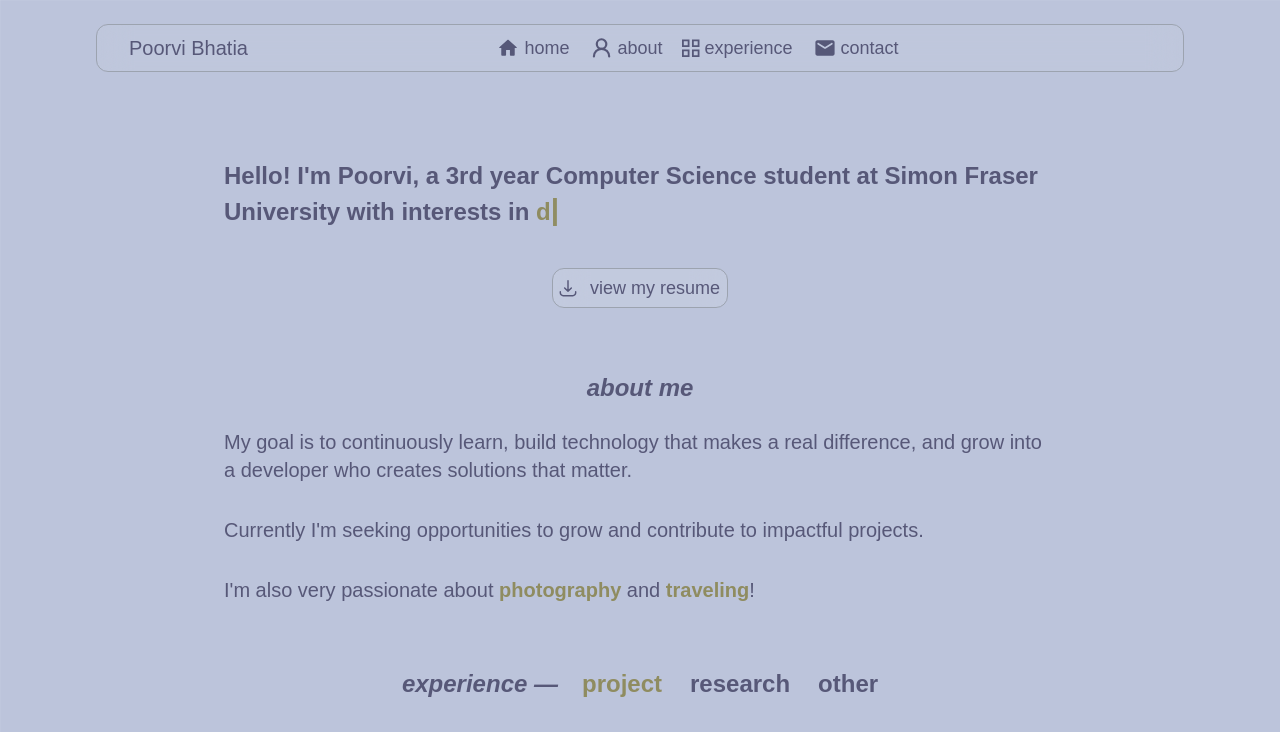
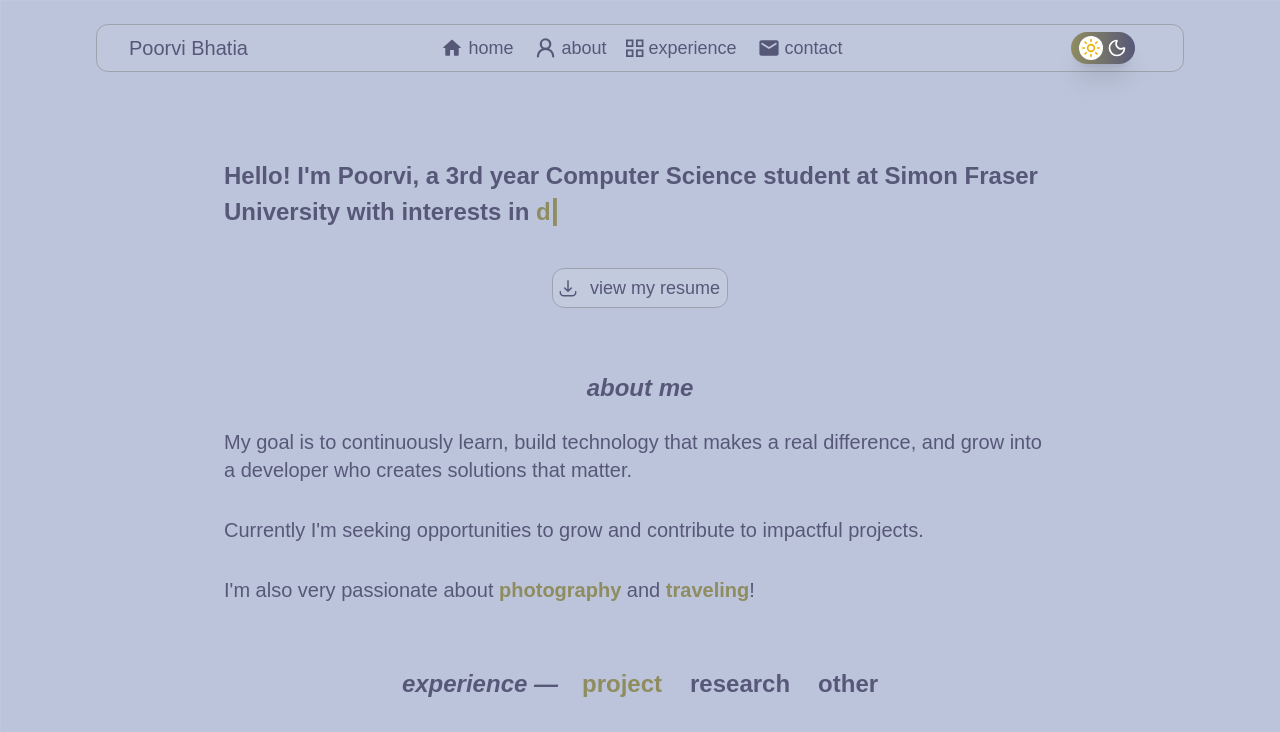
Before and after one commit to notpoorvi/portfolio, a React (Vite) app: page / in a window 1280 px wide. Shown: the top 732 px of the page. Built offline with nearby package versions, Linux system fonts and the light colour scheme; a web font is replaced by a local one.

Commit message:
added dark mode toggle button component

```diff
--- a/package.json
+++ b/package.json
@@ -11,6 +11,7 @@
   },
   "dependencies": {
     "@emailjs/browser": "^4.4.1",
+    "lucide-react": "^0.525.0",
     "react": "^19.1.0",
     "react-dom": "^19.1.0"
   },
--- /dev/null
+++ b/src/components/DarkModeBtn.jsx
@@ -0,0 +1,36 @@
+import { Sun, Moon } from "lucide-react";
+import { useState } from "react";
+
+const DarkModeBtn = () => {
+  const [darkMode, setDarkMode] = useState(false);
+
+  const toggleDarkMode = async () => {
+    setDarkMode((prev) => !prev);
+  };
+
+  return (
+    <button
+      onClick={toggleDarkMode}
+      className={`relative w-16 h-8 flex items-center px-2 rounded-full bg-gradient-to-r from-[#8f8c60] to-[#575878] shadow-xl hover:cursor-pointer transition-all duration-300`}
+    >
+      <div
+        className={`absolute left-2 top-1/2 transform -translate-y-1/2 w-6 h-6 bg-white rounded-full flex items-center justify-center transition-all duration-500 ${
+          darkMode ? "translate-x-6" : "translate-x-0"
+        }`}
+      >
+        {darkMode ? (
+          <Moon size={20} className="text-blue-700" />
+        ) : (
+          <Sun size={20} className="text-yellow-500" />
+        )}
+      </div>
+
+      <div className="flex w-full justify-between items-center  text-white font-semibold">
+        <Sun size={20} />
+        <Moon size={20} />
+      </div>
+    </button>
+  );
+};
+
+export default DarkModeBtn;
--- a/src/components/Navbar.jsx
+++ b/src/components/Navbar.jsx
@@ -4,6 +4,7 @@ import AboutIcon from "../assets/about.svg";
 import ExperienceIcon from "../assets/experience.svg";
 import ContactIcon from "../assets/contact.svg";
 import { useState } from "react";
+import DarkModeBtn from "./DarkModeBtn";
 
 const Hamburger = ({ isOpen }) => (
   <div className="w-6 h-6 flex justify-around flex-col z-10 md:hidden mr-8 cursor-pointer">
@@ -69,8 +70,13 @@ const Navbar = () => {
           {experienceIcon}
           {contactIcon}
         </div>
-        <div onClick={toggleHamburger}>
-          <Hamburger isOpen={hamburgerOpen} />
+        <div className="flex items-center mr-8 gap-4">
+          <div className="hidden md:block">
+            <DarkModeBtn />
+          </div>
+          <div onClick={toggleHamburger}>
+            <Hamburger isOpen={hamburgerOpen} />
+          </div>
         </div>
       </nav>
       <div
--- a/tailwind.config.js
+++ b/tailwind.config.js
@@ -4,6 +4,7 @@ export default {
     "./index.html",
     "./src/**/*.{js,ts,jsx,tsx}",
   ],
+  darkMode: 'media',
   theme: {
     extend: {
       fontFamily: {
```
Also changed, not shown: 1 other file (tests, documents, lock files or other folders).
